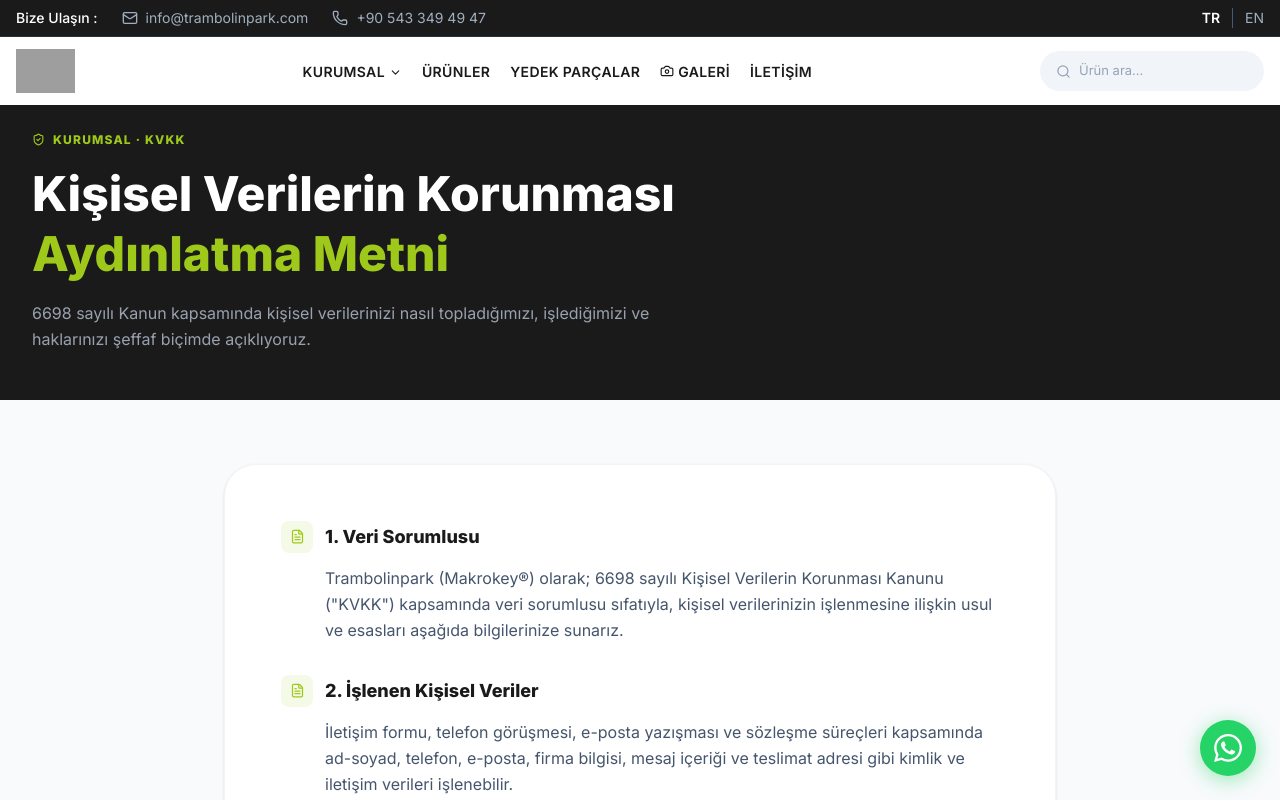
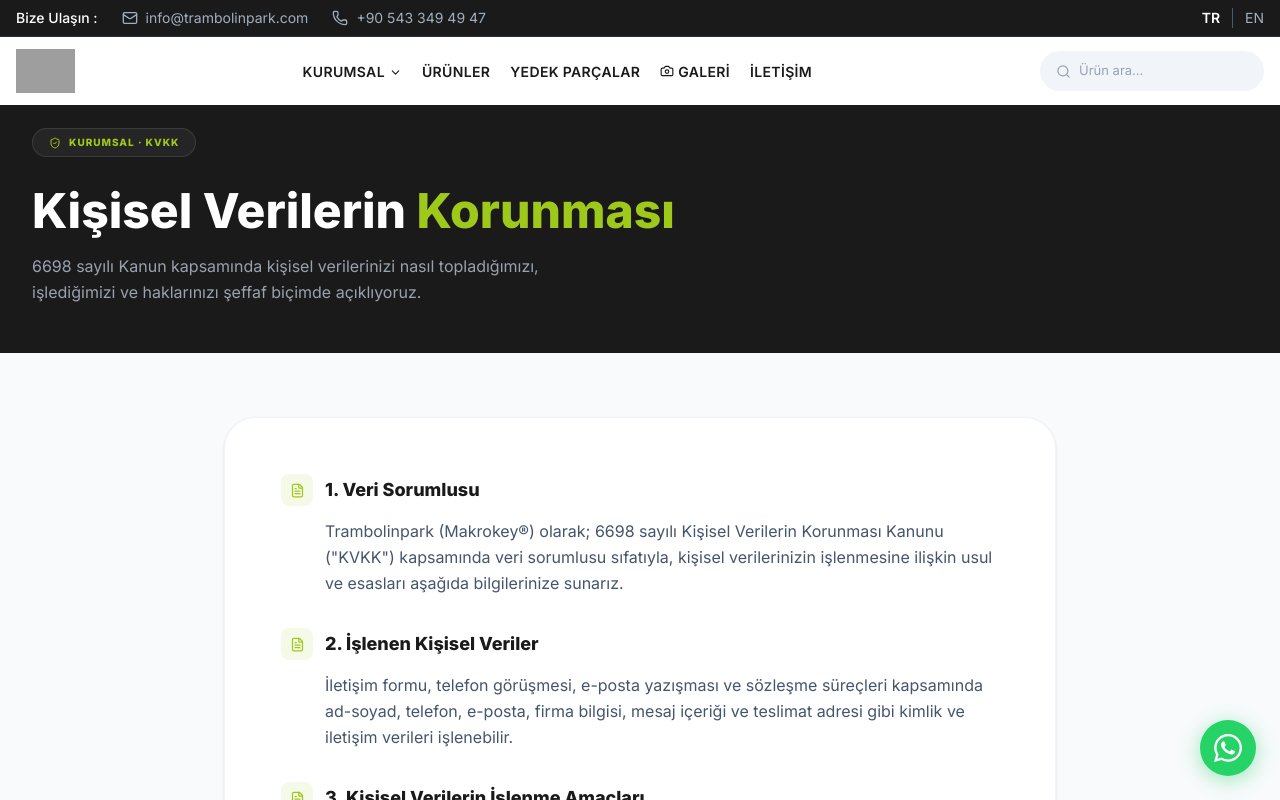
Before and after one commit to muidijital-bit/trambolinpark, a React (Vite) app: page /kvkk in a window 1280 px wide. Shown: the top 800 px of the page. Built offline with nearby package versions, Linux system fonts and the light colour scheme; grey boxes are pictures that could not be loaded.

Commit message:
Standardize all page heroes: badge pill style on KVKK, Cerez, Galeri, Contact

```diff
--- a/src/pages/CerezPolitikasi.tsx
+++ b/src/pages/CerezPolitikasi.tsx
@@ -53,13 +53,13 @@ export default function CerezPolitikasi() {
       {/* Header */}
       <section className="bg-[#1a1a1a] pt-24 md:pt-28 lg:pt-32 pb-10 md:pb-12">
         <div className="container mx-auto px-4 lg:px-8">
-          <span className="inline-flex items-center gap-2 text-[#9fc91a] font-extrabold text-xs tracking-widest uppercase mb-4">
-            <Cookie size={13} /> KURUMSAL · ÇEREZ POLİTİKASI
+          <span className="inline-flex items-center gap-2 text-[#9fc91a] font-extrabold text-[10px] tracking-widest uppercase mb-4 bg-white/5 px-4 py-1.5 rounded-full border border-white/10">
+            <Cookie size={12} /> KURUMSAL · ÇEREZ POLİTİKASI
           </span>
-          <h1 className="text-3xl md:text-4xl lg:text-5xl font-black text-white leading-tight">
+          <h1 className="text-3xl md:text-4xl lg:text-5xl font-black text-white leading-tight mt-2 mb-3">
             Çerez <span className="text-[#9fc91a]">Politikası</span>
           </h1>
-          <p className="text-gray-400 mt-4 text-base max-w-2xl leading-relaxed">
+          <p className="text-gray-400 text-sm md:text-base max-w-xl leading-relaxed">
             Web sitemizde kullandığımız çerez türleri, kullanım amaçları ve tercihlerinizi nasıl yönetebileceğiniz hakkında bilgiler.
           </p>
         </div>
--- a/src/pages/Contact.tsx
+++ b/src/pages/Contact.tsx
@@ -7,6 +7,7 @@ export default function Contact() {
     <div className="min-h-screen bg-slate-50 pb-24">
       <PageHeader
         title="İletişim"
+        badge="BİZE ULAŞIN"
         description="Projeleriniz için en uygun çözümleri birlikte tasarlayalım. Bize hemen ulaşın."
       />
 
--- a/src/pages/Galeri.tsx
+++ b/src/pages/Galeri.tsx
@@ -39,11 +39,13 @@ export default function Galeri() {
       {/* Header */}
       <section className="bg-[#1a1a1a] pt-24 md:pt-28 lg:pt-32 pb-10 md:pb-12">
         <div className="container mx-auto px-4 lg:px-8">
-          <span className="inline-flex items-center gap-2 text-[#9fc91a] font-extrabold text-xs tracking-widest uppercase mb-4">
-            <Camera size={13} /> FOTO ALBÜMÜ
+          <span className="inline-flex items-center gap-2 text-[#9fc91a] font-extrabold text-[10px] tracking-widest uppercase mb-4 bg-white/5 px-4 py-1.5 rounded-full border border-white/10">
+            <Camera size={12} /> FOTO ALBÜMÜ
           </span>
-          <h1 className="text-4xl md:text-5xl font-black text-white">Galeri</h1>
-          <p className="text-gray-400 mt-3 text-base max-w-xl">
+          <h1 className="text-3xl md:text-4xl lg:text-5xl font-black text-white mt-2 mb-3">
+            Saha <span className="text-[#9fc91a]">Galeri</span>
+          </h1>
+          <p className="text-gray-400 text-sm md:text-base max-w-xl">
             Tamamlanan kurulumlar, saha uygulamaları ve ürünlerimizden kareler.
           </p>
         </div>
--- a/src/pages/Kvkk.tsx
+++ b/src/pages/Kvkk.tsx
@@ -38,14 +38,13 @@ export default function Kvkk() {
       {/* Header */}
       <section className="bg-[#1a1a1a] pt-24 md:pt-28 lg:pt-32 pb-10 md:pb-12">
         <div className="container mx-auto px-4 lg:px-8">
-          <span className="inline-flex items-center gap-2 text-[#9fc91a] font-extrabold text-xs tracking-widest uppercase mb-4">
-            <ShieldCheck size={13} /> KURUMSAL · KVKK
+          <span className="inline-flex items-center gap-2 text-[#9fc91a] font-extrabold text-[10px] tracking-widest uppercase mb-4 bg-white/5 px-4 py-1.5 rounded-full border border-white/10">
+            <ShieldCheck size={12} /> KURUMSAL · KVKK
           </span>
-          <h1 className="text-3xl md:text-4xl lg:text-5xl font-black text-white leading-tight">
-            Kişisel Verilerin Korunması<br />
-            <span className="text-[#9fc91a]">Aydınlatma Metni</span>
+          <h1 className="text-3xl md:text-4xl lg:text-5xl font-black text-white leading-tight mt-2 mb-3">
+            Kişisel Verilerin <span className="text-[#9fc91a]">Korunması</span>
           </h1>
-          <p className="text-gray-400 mt-4 text-base max-w-2xl leading-relaxed">
+          <p className="text-gray-400 text-sm md:text-base max-w-xl leading-relaxed">
             6698 sayılı Kanun kapsamında kişisel verilerinizi nasıl topladığımızı, işlediğimizi ve haklarınızı şeffaf biçimde açıklıyoruz.
           </p>
         </div>
```
